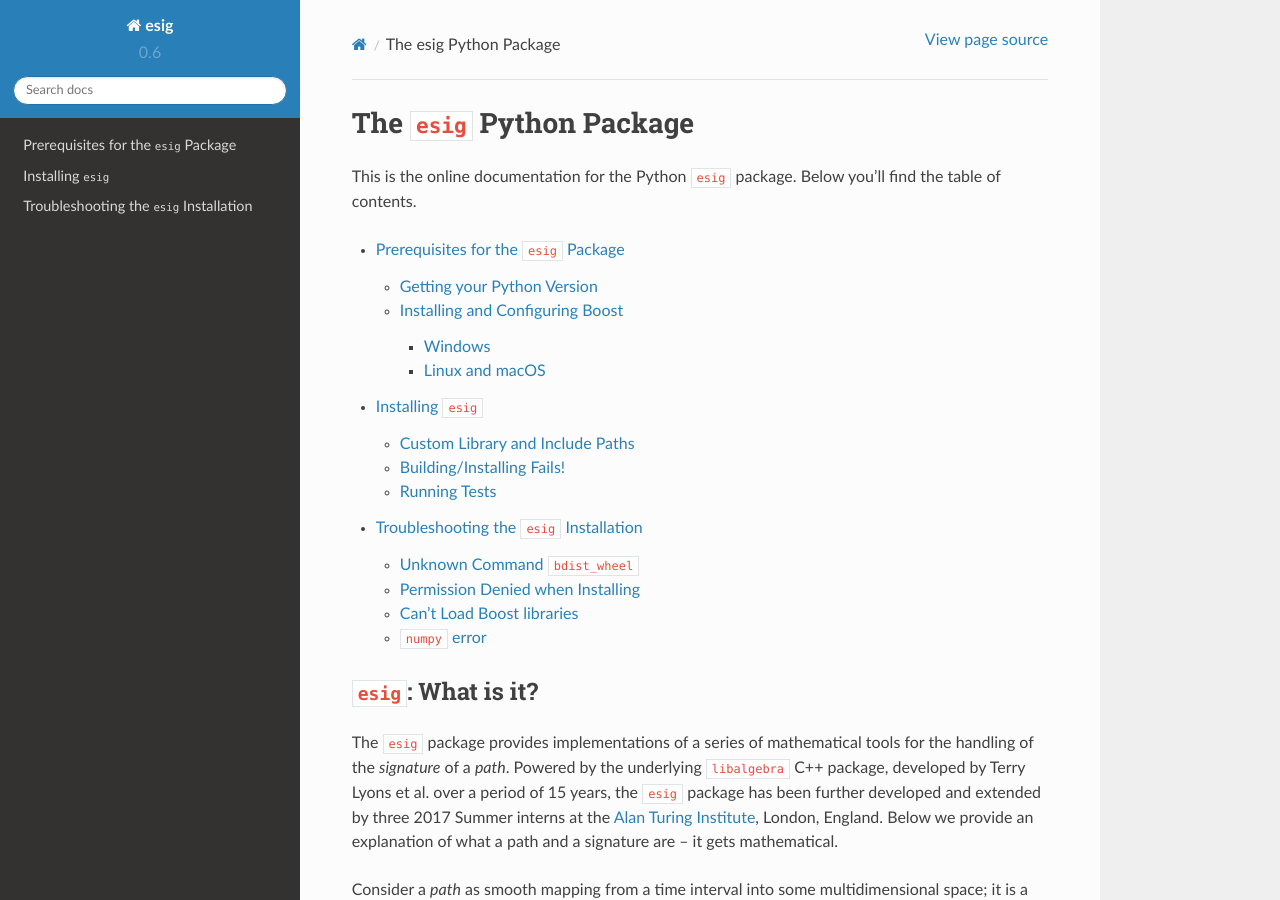
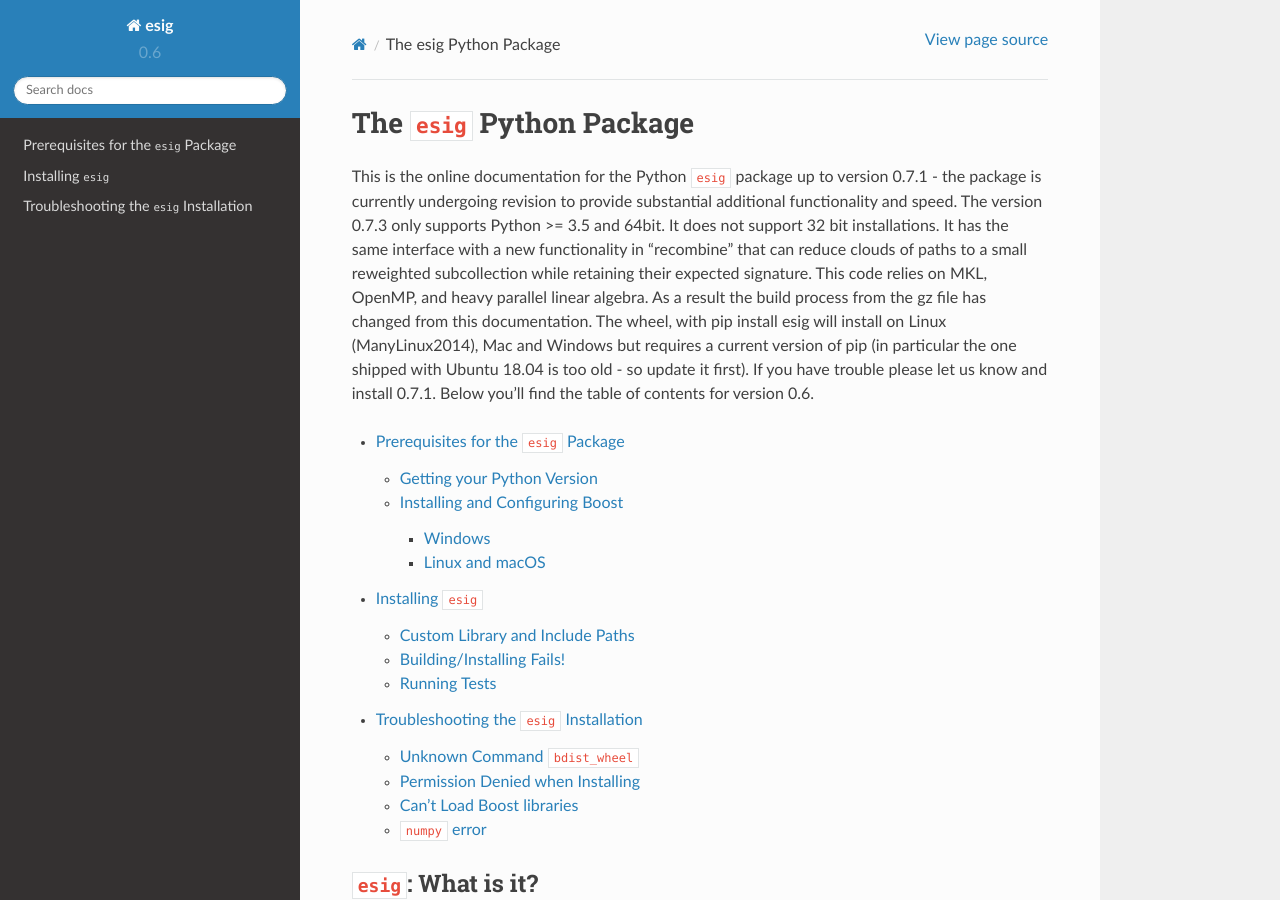
Before and after one commit to maxwelld90/esig_documentation, a Sphinx documentation site: the page built from documentation/index.rst, in a window 1280 px wide and 900 px high. Built offline with Sphinx 7.4.7 and the Read the Docs theme 2.0.0, drawn with Linux system fonts in a browser that asks for light colours; pages that are not in the unit, such as notebooks, are missing from menus.

Commit message:
Update index.rst

```diff
--- a/documentation/index.rst
+++ b/documentation/index.rst
@@ -3,7 +3,7 @@
 The ``esig`` Python Package
 ===========================
 
-This is the online documentation for the Python ``esig`` package. Below you'll find the table of contents.
+This is the online documentation for the Python ``esig`` package up to version 0.7.1 - the package is currently undergoing revision to provide substantial additional functionality and speed. The version 0.7.3 only supports Python >= 3.5 and 64bit. It does not support 32 bit installations. It has the same interface with a new functionality in "recombine" that can reduce clouds of paths to a small reweighted subcollection while retaining their expected signature. This code relies on MKL, OpenMP, and heavy parallel linear algebra. As a result the build process from the gz file has changed from this documentation. The wheel, with pip install esig will install on Linux (ManyLinux2014), Mac and Windows but requires a current version of pip (in particular the one shipped with Ubuntu 18.04 is too old - so update it first). If you have trouble please let us know and install 0.7.1. Below you'll find the table of contents for version 0.6.
 
 .. toctree::
    :maxdepth: 3
```
